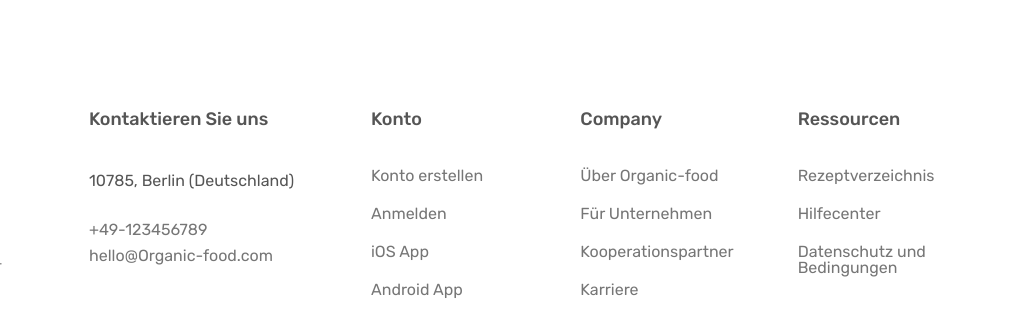
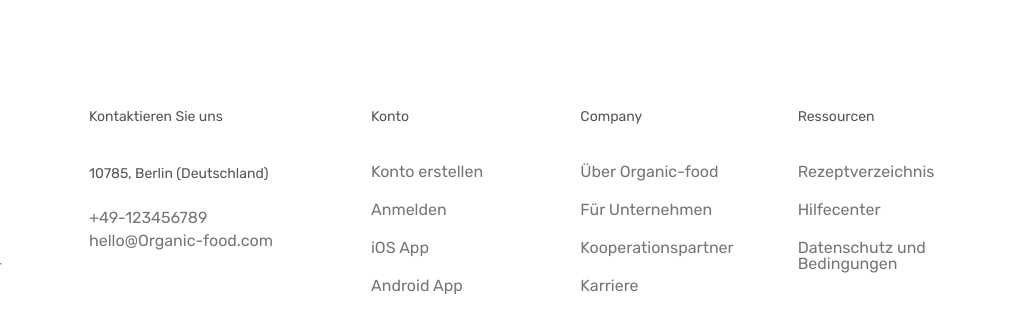
Before and after one commit to Zeeshan-001/organic-food, a plain HTML site: page index.html in a window 1280 px wide. Shown: the part 7387-7707 px from the top of the page, 265-1280 px from the left. Drawn offline with nearby package versions, Linux system fonts and the light colour scheme; some packages are replaced by stand-ins of ours; a script that the page names is missing.

Commit message:
DEV-1816 Now changd

```diff
--- a/css/style.css
+++ b/css/style.css
@@ -635,15 +635,15 @@
 }
 
 .footer-heading {
-  font-size: 1.8rem;
-  font-weight: 500;
+  font-size: 1.4rem;
+  font-weight: 400;
   margin-bottom: 4rem;
 }
 
 .contacts {
   font-style: normal;
-  font-size: 1.6rem;
-  line-height: 1.6;
+  font-size: 1.4rem;
+  line-height: 1.4;
 }
 
 .address {
```
